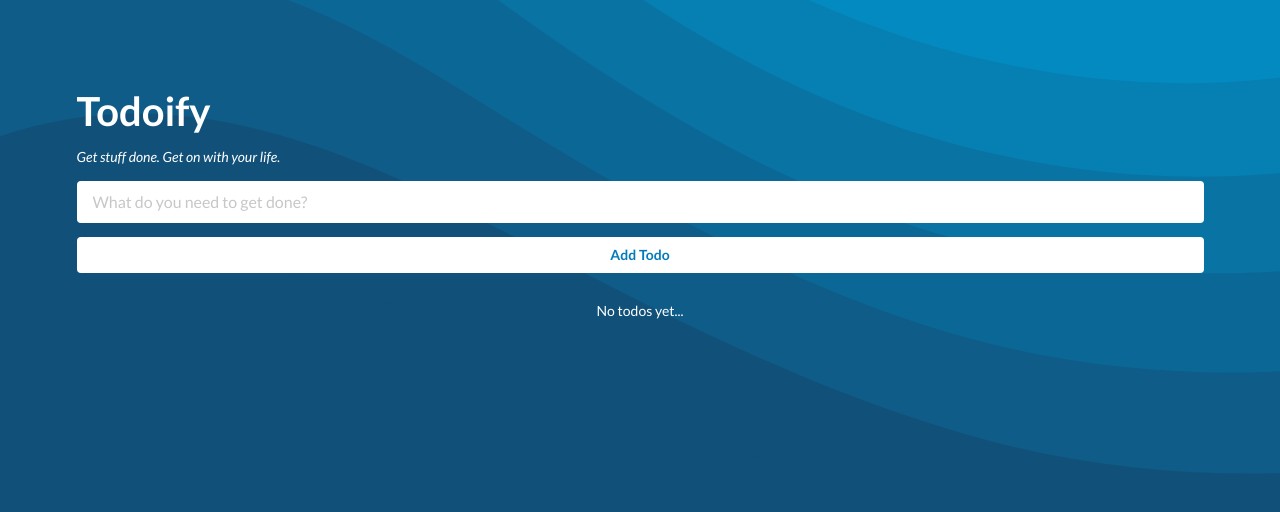
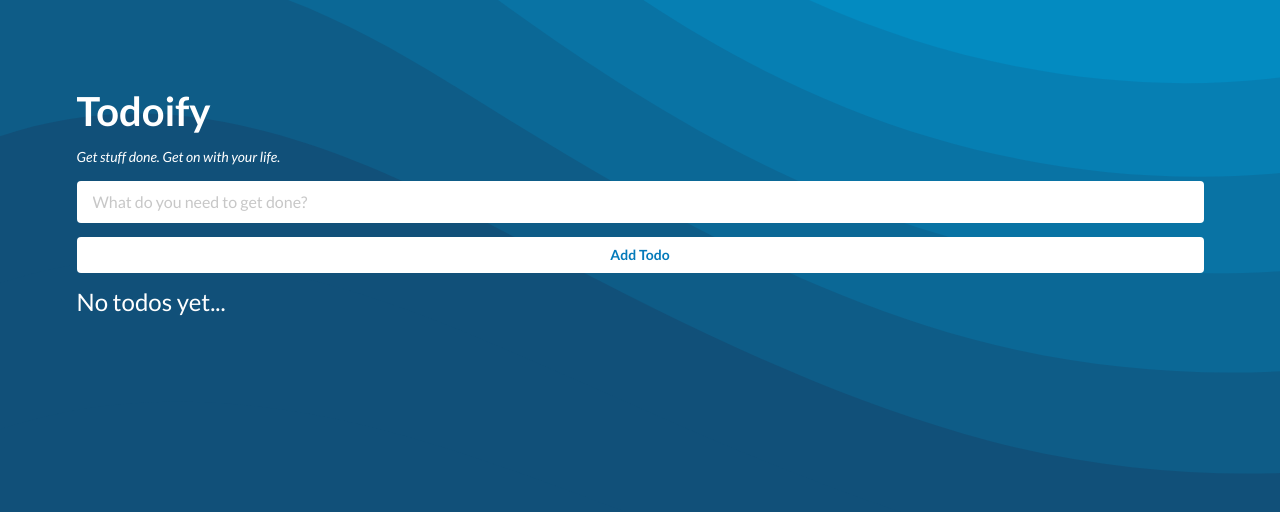
Before and after one commit to stephenrust/todoify, a React (Create React App) app: page / in a window 1280 px wide. Shown: the top 512 px of the page. Built offline with nearby package versions, Linux system fonts and the light colour scheme.

Commit message:
Fixed todo entrance animation, updated conditional rendering logic on TodoTable and TodoList

```diff
--- a/package.json
+++ b/package.json
@@ -1,7 +1,7 @@
 {
   "name": "todo",
   "version": "0.1.0",
-  "homepage": "https://stephenrust.github.io/todoify/",
+  "homepage": "https://probablyabear.github.io/todoify/",
   "private": true,
   "dependencies": {
     "classnames": "^2.2.6",
--- a/src/components/TodoTable/TodoTable.css
+++ b/src/components/TodoTable/TodoTable.css
@@ -14,6 +14,11 @@
   font-style: italic;
 }
 
+.noTodosText {
+  color: #ffffff;
+  font-weight: 100;
+}
+
 .toastClass {
   margin-top: 30px;
 }
--- a/src/components/TodoTable/TodoTable.js
+++ b/src/components/TodoTable/TodoTable.js
@@ -178,45 +178,7 @@ class TodoTable extends Component {
   };
 
   render() {
-    let currentTodoCount = this.state.todos.length;
-    let todoListAreaContent;
-
-    if (currentTodoCount !== 0) {
-      todoListAreaContent = (
-        <Fragment>
-          <div className="row">
-            <div className="six wide column">
-              <div className="ui grid">
-                <GlobalTodoActions
-                  handleRemoveAllTodos={this.handleRemoveAllTodos}
-                  handleCompleteAllTodos={this.handleCompleteAllTodos}
-                />
-                <TodoStats todos={this.state.todos} />
-              </div>
-            </div>
-            <div className="ten wide column">
-              <TodoList
-                todos={this.state.todos}
-                handleRemoveTodo={this.handleRemoveTodo}
-                handleCompleteTodo={this.handleCompleteTodo}
-                handleEditTodo={this.handleEditTodo}
-                handleUpdateTodo={this.handleUpdateTodo}
-              />
-            </div>
-          </div>
-        </Fragment>
-      );
-    } else {
-      todoListAreaContent = (
-        <div className="row">
-          <div className="column">
-            <p style={{ color: "#fff", textAlign: "center", fontWeight: 100 }}>
-              No todos yet...
-            </p>
-          </div>
-        </div>
-      );
-    }
+    const hasTodos = this.state.todos.length > 0 ? true : false;
 
     return (
       <div className="ui grid container stackable">
@@ -235,7 +197,34 @@ class TodoTable extends Component {
             />
           </div>
         </div>
-        {todoListAreaContent}
+        <Fragment>
+          <div className="row">
+            <div className="six wide column">
+              <div className="ui grid">
+                {hasTodos ? (
+                  <Fragment>
+                    <GlobalTodoActions
+                      handleRemoveAllTodos={this.handleRemoveAllTodos}
+                      handleCompleteAllTodos={this.handleCompleteAllTodos}
+                    />
+                    <TodoStats todos={this.state.todos} />
+                  </Fragment>
+                ) : (
+                  <h2 className="noTodosText">No todos yet...</h2>
+                )}
+              </div>
+            </div>
+            <div className="ten wide column">
+              <TodoList
+                todos={this.state.todos}
+                handleRemoveTodo={this.handleRemoveTodo}
+                handleCompleteTodo={this.handleCompleteTodo}
+                handleEditTodo={this.handleEditTodo}
+                handleUpdateTodo={this.handleUpdateTodo}
+              />
+            </div>
+          </div>
+        </Fragment>
         <ToastContainer />
       </div>
     );
```
Also changed, not shown: src/components/TodoList/TodoList.js (+0 -23 lines).
